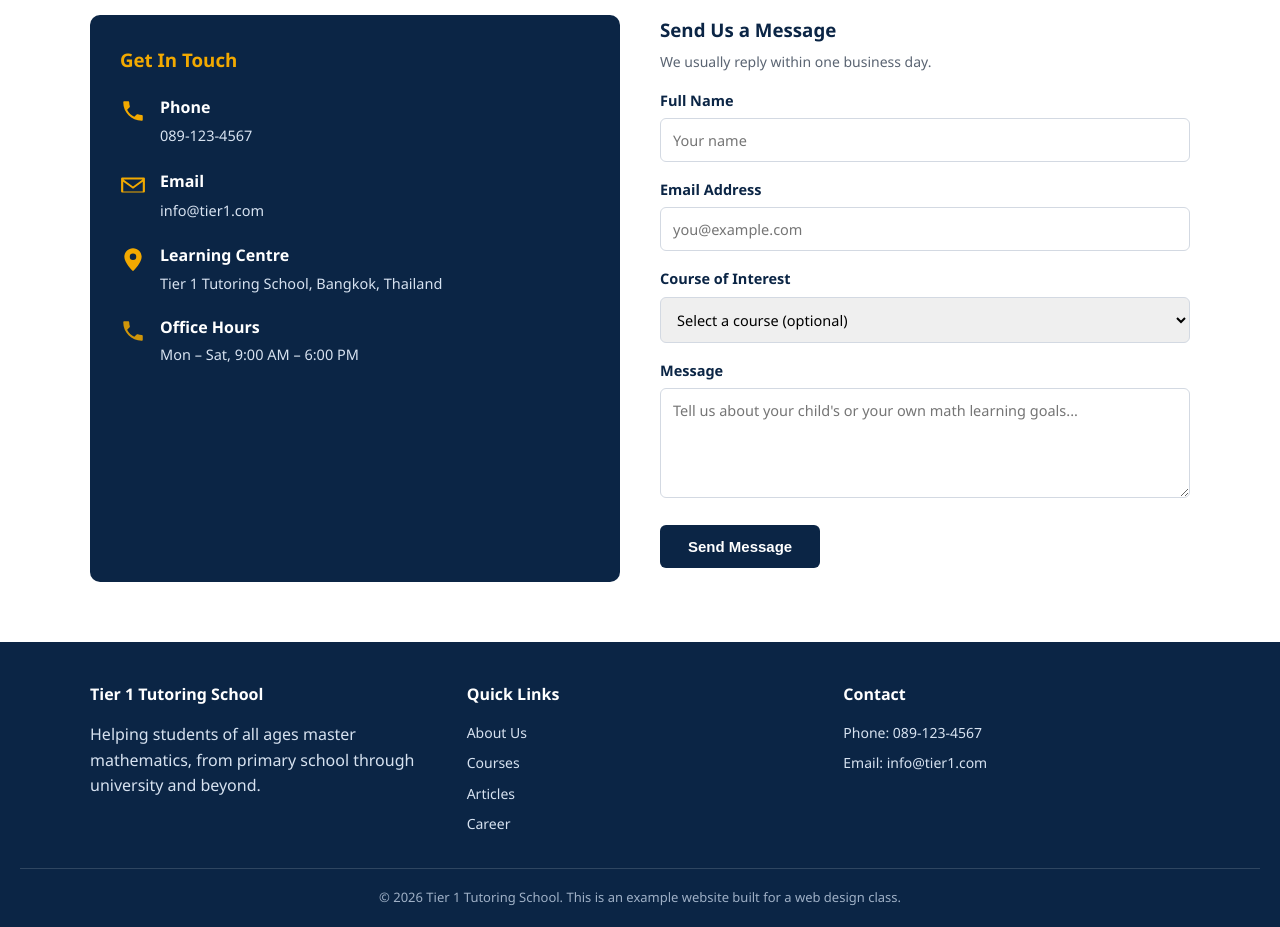
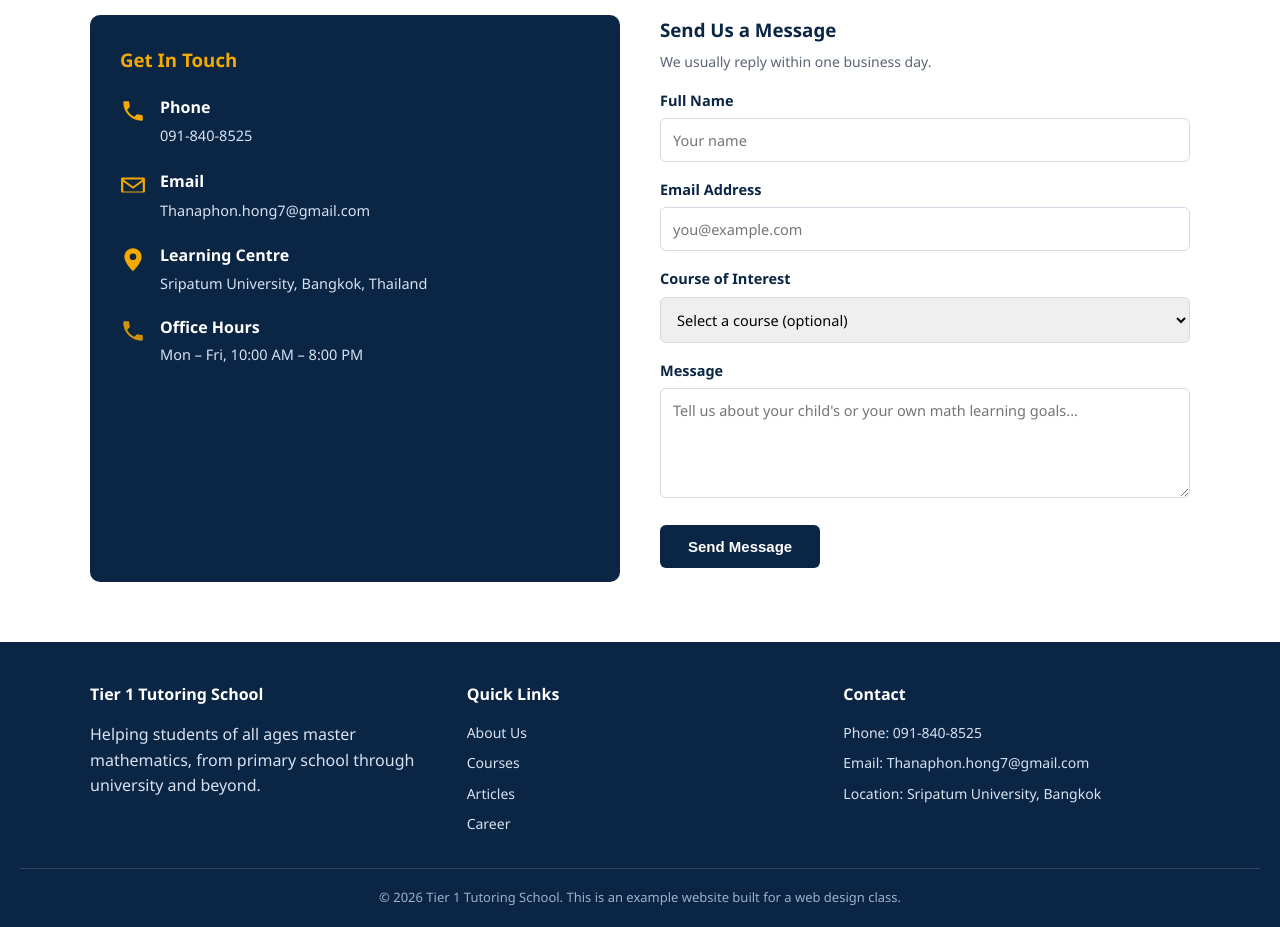
Before and after one commit to trunkschny/BB-Apparel, a plain HTML site: page contact.html in a window 1280 px wide. Shown: the part 300-1227 px from the top of the page. Drawn offline with Linux system fonts and the light colour scheme.

Commit message:
Update contact.html

```diff
--- a/contact.html
+++ b/contact.html
@@ -44,7 +44,7 @@
             <img src="images/icon-phone.svg" alt="Phone icon" />
             <div>
               <strong>Phone</strong>
-              <a href="tel:0891234567">089-123-4567</a>
+              <a href="tel:0918408525">091-840-8525</a>
             </div>
           </div>
 
@@ -52,7 +52,7 @@
             <img src="images/icon-email.svg" alt="Email icon" />
             <div>
               <strong>Email</strong>
-              <a href="mailto:info@tier1.com">info@tier1.com</a>
+              <a href="mailto:Thanaphon.hong7@gmail.com">Thanaphon.hong7@gmail.com</a>
             </div>
           </div>
 
@@ -60,7 +60,7 @@
             <img src="images/icon-location.svg" alt="Location icon" />
             <div>
               <strong>Learning Centre</strong>
-              <p>Tier 1 Tutoring School, Bangkok, Thailand</p>
+              <p>Sripatum University, Bangkok, Thailand</p>
             </div>
           </div>
 
@@ -68,7 +68,7 @@
             <img src="images/icon-phone.svg" alt="Hours icon" style="opacity:0.85;" />
             <div>
               <strong>Office Hours</strong>
-              <p>Mon &ndash; Sat, 9:00 AM &ndash; 6:00 PM</p>
+              <p>Mon &ndash; Fri, 10:00 AM &ndash; 8:00 PM</p>
             </div>
           </div>
         </div>
@@ -127,8 +127,9 @@
       <div>
         <h4>Contact</h4>
         <ul>
-          <li>Phone: 089-123-4567</li>
-          <li>Email: info@tier1.com</li>
+          <li>Phone: 091-840-8525</li>
+          <li>Email: Thanaphon.hong7@gmail.com</li>
+          <li>Location: Sripatum University, Bangkok</li>
         </ul>
       </div>
     </div>
```
